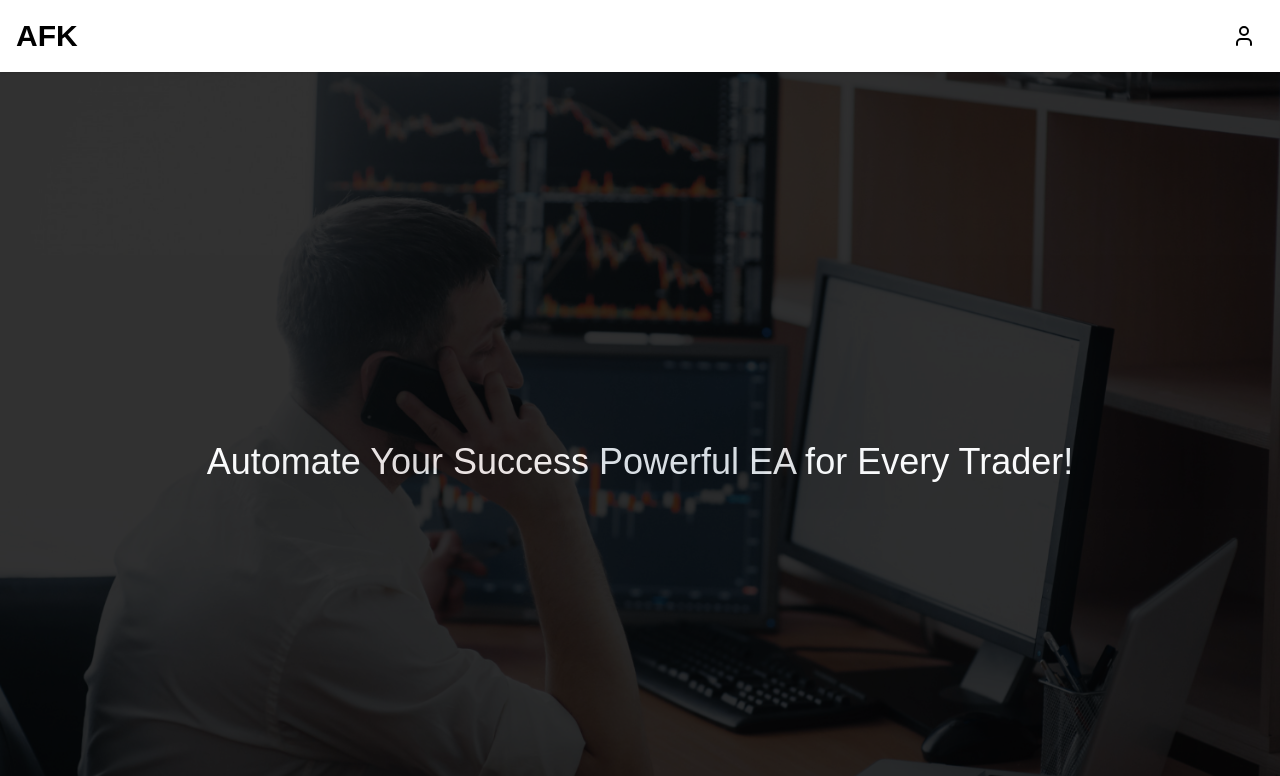
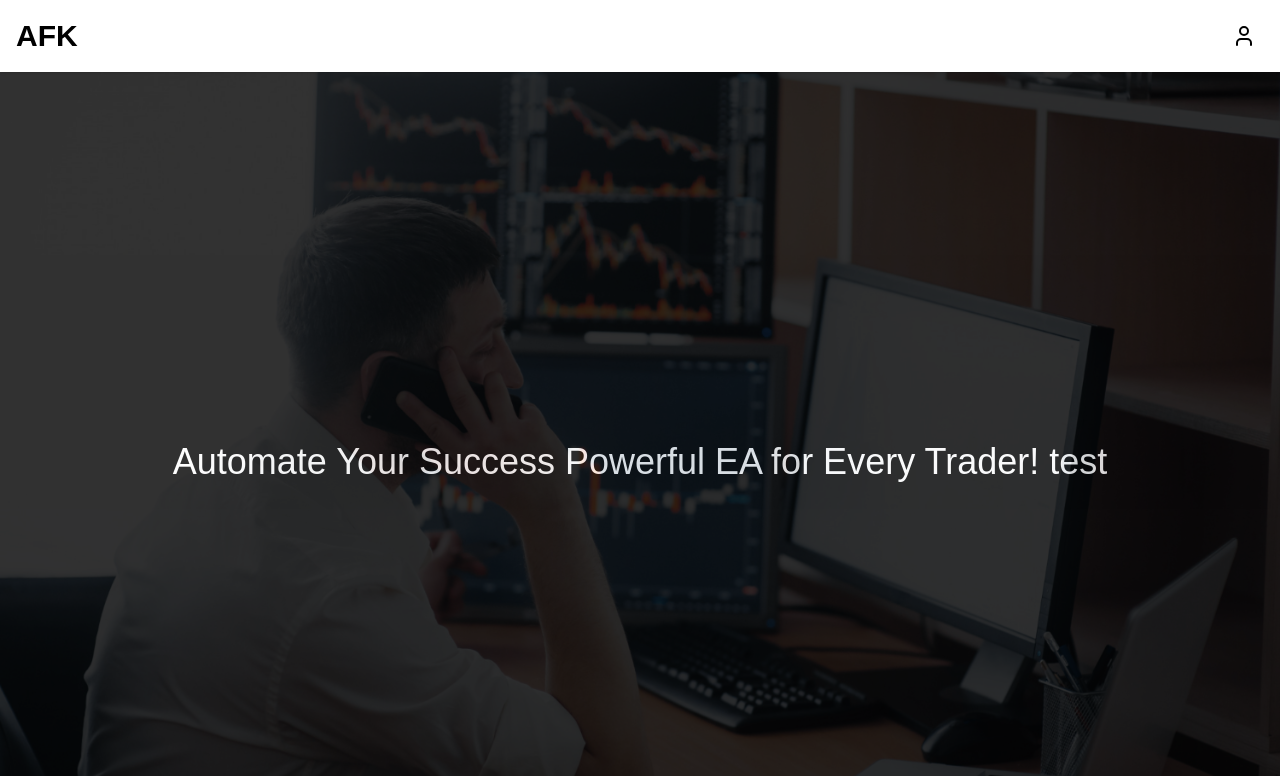
Before and after one commit to pongsapak26/front-remote, a Next.js app: page / in a window 1280 px wide. Shown: the top 776 px of the page. Built offline with nearby package versions, Linux system fonts and the light colour scheme; a web font is replaced by a local one.

Commit message:
Update Herobanner.tsx

```diff
--- a/src/components/Herobanner.tsx
+++ b/src/components/Herobanner.tsx
@@ -12,7 +12,7 @@ const Herobanner = () => {
         <div className="absolute top-0 left-0 w-full h-full bg-black opacity-80">
         <div className="flex items-center justify-center flex-col h-full">
           <div className="text-white text-4xl px-4">
-            Automate Your Success Powerful EA for Every Trader!
+            Automate Your Success Powerful EA for Every Trader! test
           </div>
           <div className="mt-5">
             {/* <Button type="button" label="Let Go" onClick={handleRegister} /> */}
```
